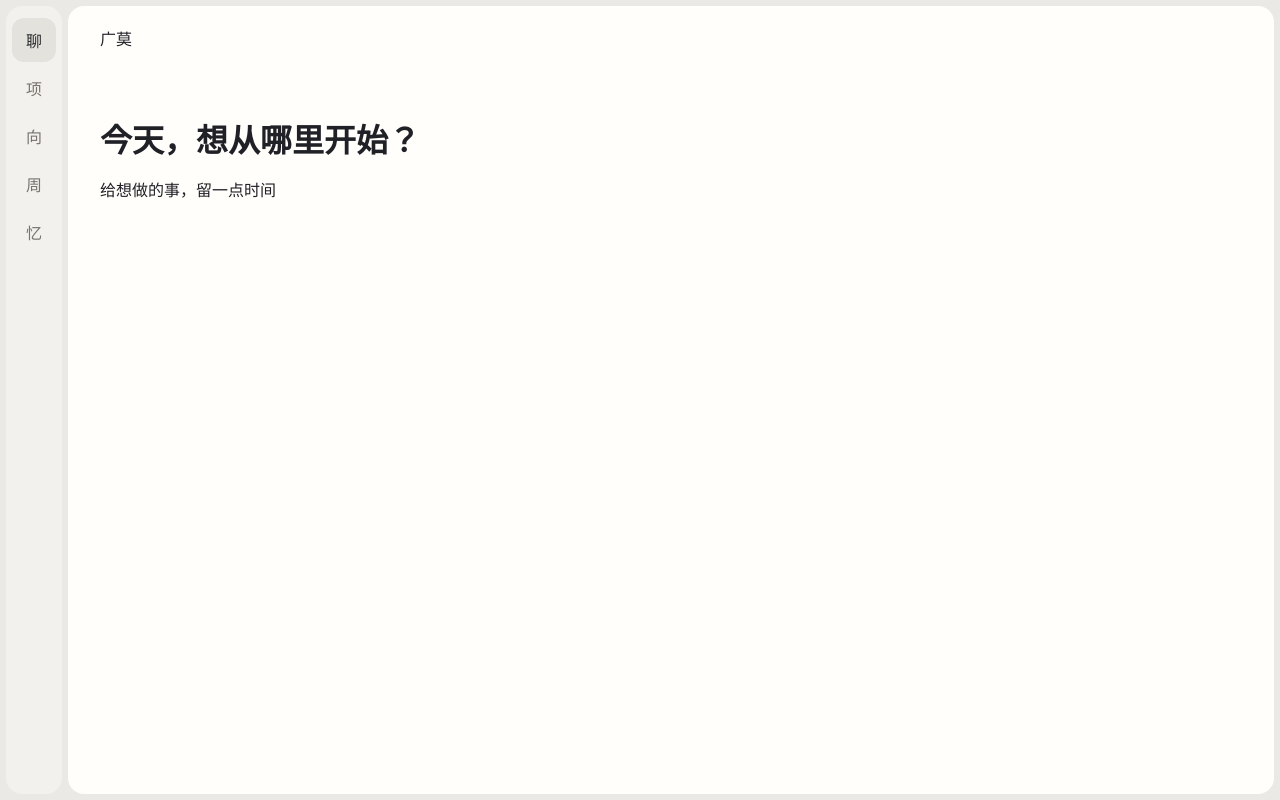
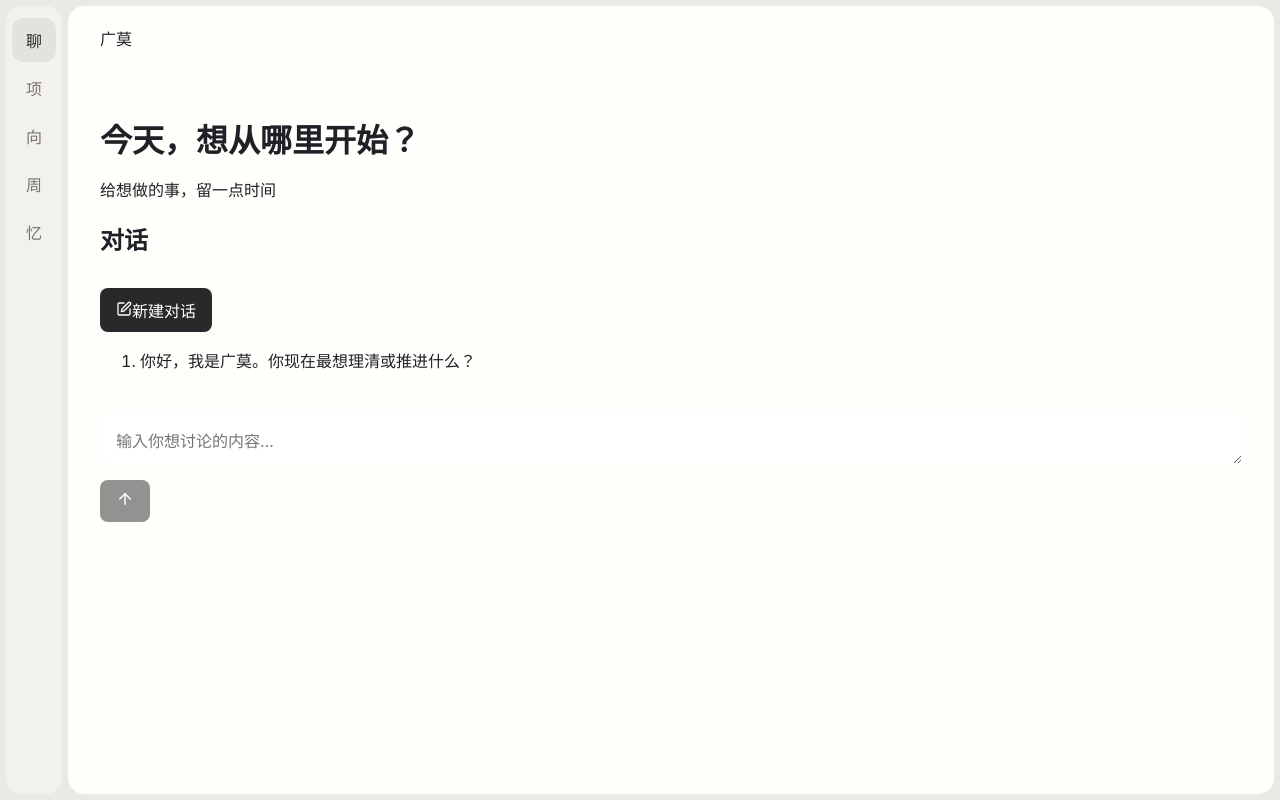
Before and after one commit to xhconceit/guangmo, a Next.js app in the folder apps/web/: page / in a window 1280 px wide. Built offline with nearby package versions, Linux system fonts and the light colour scheme.

Commit message:
新增对话工作台组件与设计令牌，完善消息发送流程

```diff
--- a/apps/web/package.json
+++ b/apps/web/package.json
@@ -9,10 +9,11 @@
     "lint": "eslint"
   },
   "dependencies": {
+    "@guangmo/domain": "workspace:*",
+    "lucide-react": "^1.65.0",
     "next": "16.4.3",
     "react": "19.3.0",
-    "react-dom": "19.3.0",
-    "@guangmo/domain": "workspace:*"
+    "react-dom": "19.3.0"
   },
   "devDependencies": {
     "@tailwindcss/turbopack": "^4",
--- a/apps/web/pnpm-workspace.yaml
+++ /dev/null
@@ -1,3 +0,0 @@
-allowBuilds:
-  sharp: false
-  unrs-resolver: false
--- a/apps/web/src/app/(workspace)/page.tsx
+++ b/apps/web/src/app/(workspace)/page.tsx
@@ -1,8 +1,13 @@
+import { ConversationWorkspace } from "@/features/conversation/components/conversation-workspace";
+
 export default function Home() {
   return (
-    <div>
-      <h1> 今天，想从哪里开始？</h1>
-      <p>给想做的事，留一点时间</p>
+    <div className="flex flex-col gap-6">
+      <div>
+        <h1> 今天，想从哪里开始？</h1>
+        <p>给想做的事，留一点时间</p>
+      </div>
+      <ConversationWorkspace />
     </div>
   );
 }
--- a/apps/web/src/features/conversation/components/conversation-composer.tsx
+++ b/apps/web/src/features/conversation/components/conversation-composer.tsx
@@ -2,14 +2,14 @@
 
 import { ArrowUp } from "lucide-react";
 import {
-  FormEvent,
-  KeyboardEvent,
-  useState
+  useState,
+  useRef
 } from "react"
+import type { FormEvent, KeyboardEvent } from "react"
 
 interface ConversationComposerProps {
   isSending?: boolean;
-  onSend: (content: string) => void | Promise<void>
+  onSend: (content: string) => Promise<boolean>
 }
 
 export function ConversationComposer({
@@ -17,30 +17,35 @@ export function ConversationComposer({
   onSend,
 }: ConversationComposerProps) {
   const [content, setContent] = useState("");
-  const [isComposing, setIsComposing] = useState(false);
-
-  const submitMessage = async () => {
-    const trimmedContent = content.trim()
-
-    if (!trimmedContent || isSending) {
-      return;
-    }
-
-    await onSend(trimmedContent);
-    setContent("")
-  }
+  const composingRef = useRef(false)
 
   const handleSubmit = async (
     event: FormEvent<HTMLFormElement>
   ) => {
     event.preventDefault()
-    await submitMessage()
+
+    const trimmedContent = content.trim()
+
+    if (
+      !trimmedContent ||
+      isSending ||
+      composingRef.current
+    ) {
+      return;
+    }
+
+    const succeeded = await onSend(trimmedContent)
+
+    if (succeeded) {
+      setContent("")
+    }
+
   }
 
   const handleKeyDown = (
     event: KeyboardEvent<HTMLTextAreaElement>
   ) => {
-    const isConfirmingComposition = isComposing || event.nativeEvent.isComposing
+    const isConfirmingComposition = composingRef.current || event.nativeEvent.isComposing || event.nativeEvent.keyCode === 229
 
     if (
       event.key === "Enter" &&
@@ -50,8 +55,6 @@ export function ConversationComposer({
       event.preventDefault();
       event.currentTarget.form?.requestSubmit();
     }
-
-
   }
 
   return (
@@ -64,8 +67,12 @@ export function ConversationComposer({
         className="min-h-11 flex-1 resize-none bg-transparent px-2 py-2 text-sm outline-none placeholder:text-zinc-400"
         disabled={isSending}
         onChange={(event) => setContent(event.target.value)}
-        onCompositionEnd={() => setIsComposing(false)}
-        onCompositionStart={() => setIsComposing(true)}
+        onCompositionStart={() => {
+          composingRef.current = true
+        }}
+        onCompositionEnd={() =>  {
+          composingRef.current = false
+        }}
         onKeyDown={handleKeyDown}
         placeholder="输入你想讨论的内容…"
         rows={1}
--- /dev/null
+++ b/apps/web/src/features/conversation/components/conversation-header.tsx
@@ -0,0 +1,32 @@
+"use client";
+
+import { SquarePen } from "lucide-react";
+
+interface ConversationHeaderProps {
+  disabled?: boolean;
+  isCreating?: boolean;
+  onNewConversation?: () => void;
+}
+
+
+export function ConversationHeader({
+  disabled = false,
+  isCreating = false,
+  onNewConversation
+}: ConversationHeaderProps) {
+  return (
+    <header className="flex items-center justify-between gap-3">
+      <h2 className="text-sm font-medium">对话</h2>
+
+      <button
+        className="inline-flex items-center gap-2 rounded-xl border border-zinc-200 px-3 py-2 text-sm transition hover:bg-zinc-100 disabled:cursor-not-allowed disabled:opacity-40 dark:border-zinc-800 dark:hover:bg-zinc-800"
+        disabled={disabled}
+        onClick={onNewConversation}
+        type="button"
+      >
+        <SquarePen aria-hidden="true" size={16} />
+        {isCreating ? "正在创建..." : "新建对话"}
+      </button>
+    </header>
+  )
+}
--- /dev/null
+++ b/apps/web/src/features/conversation/components/conversation-workspace.tsx
@@ -0,0 +1,172 @@
+"use client";
+
+import type { Conversation } from "@guangmo/domain";
+import { useEffect, useRef, useState } from "react";
+
+import { mockConversationService } from "../../../services/mock-conversation-service";
+import { ConversationComposer } from "./conversation-composer";
+import { ConversationHeader } from "./conversation-header";
+import { ConversationMessageList } from "./conversation-message-list";
+
+export function ConversationWorkspace() {
+  const [conversation, setConversation] =
+    useState<Conversation | null>(null);
+  const [isLoading, setIsLoading] = useState(true);
+  const [isSending, setIsSending] = useState(false);
+  const [isCreating, setIsCreating] = useState(false);
+  const [error, setError] = useState<string | null>(null);
+
+  const busyRef = useRef(false);
+  const isBusy = isSending || isCreating;
+
+  useEffect(() => {
+    let cancelled = false;
+
+    async function loadConversation() {
+      try {
+        const conversations =
+          await mockConversationService.listConversations();
+
+        if (!cancelled) {
+          setConversation(conversations[0] ?? null);
+        }
+      } catch (error: unknown) {
+        if (!cancelled) {
+          setError(
+            error instanceof Error
+              ? error.message
+              : "加载对话失败，请刷新页面重试。",
+          );
+        }
+      } finally {
+        if (!cancelled) {
+          setIsLoading(false);
+        }
+      }
+    }
+
+    void loadConversation();
+
+    return () => {
+      cancelled = true;
+    };
+  }, []);
+
+  const handleCreate = async () => {
+    if (busyRef.current) {
+      return;
+    }
+
+    busyRef.current = true;
+    setIsCreating(true);
+    setError(null);
+
+    try {
+      const created =
+        await mockConversationService.createConversation();
+
+      setConversation(created);
+    } catch (error: unknown) {
+      setError(
+        error instanceof Error
+          ? error.message
+          : "创建对话失败，请重试。",
+      );
+    } finally {
+      busyRef.current = false;
+      setIsCreating(false);
+    }
+  };
+
+  const handleSend = async (content: string): Promise<boolean> => {
+    if (!conversation || busyRef.current) {
+      return false;
+    }
+
+    const conversationId = conversation.id;
+
+    busyRef.current = true;
+    setIsSending(true);
+    setError(null);
+
+    try {
+      const messages =
+        await mockConversationService.sendMessage({
+          conversationId,
+          content,
+        });
+
+      setConversation((current) => {
+        if (!current || current.id !== conversationId) {
+          return current;
+        }
+
+        const lastMessage = messages[messages.length - 1];
+
+        return {
+          ...current,
+          messages: [...current.messages, ...messages],
+          updatedAt: lastMessage?.createdAt ?? current.updatedAt,
+        };
+      });
+
+      return true;
+    } catch (error: unknown) {
+      setError(
+        error instanceof Error
+          ? error.message
+          : "发送失败，请重试。",
+      );
+
+      return false;
+    } finally {
+      busyRef.current = false;
+      setIsSending(false);
+    }
+  };
+
+  if (isLoading) {
+    return <p role="status">正在加载对话…</p>;
+  }
+
+  return (
+    <section
+      aria-label="当前对话"
+      className="mx-auto flex w-full max-w-3xl flex-col gap-6"
+    >
+      <ConversationHeader
+        disabled={isBusy}
+        isCreating={isCreating}
+        onNewConversation={handleCreate}
+      />
+
+      {error && (
+        <p role="alert" className="text-sm">
+          {error}
+        </p>
+      )}
+
+      {conversation ? (
+        <>
+          <ConversationMessageList
+            messages={conversation.messages}
+          />
+
+          {isSending && (
+            <p role="status" className="text-sm text-zinc-500">
+              正在回复…
+            </p>
+          )}
+
+          <ConversationComposer
+            key={conversation.id}
+            isSending={isBusy}
+            onSend={handleSend}
+          />
+        </>
+      ) : (
+        <p>暂无对话，点击“新建对话”开始。</p>
+      )}
+    </section>
+  );
+}
```
Also changed, not shown: apps/web/src/app/tokens.css (added, +67 -0 lines), 1 other file (tests, documents, lock files or other folders).
